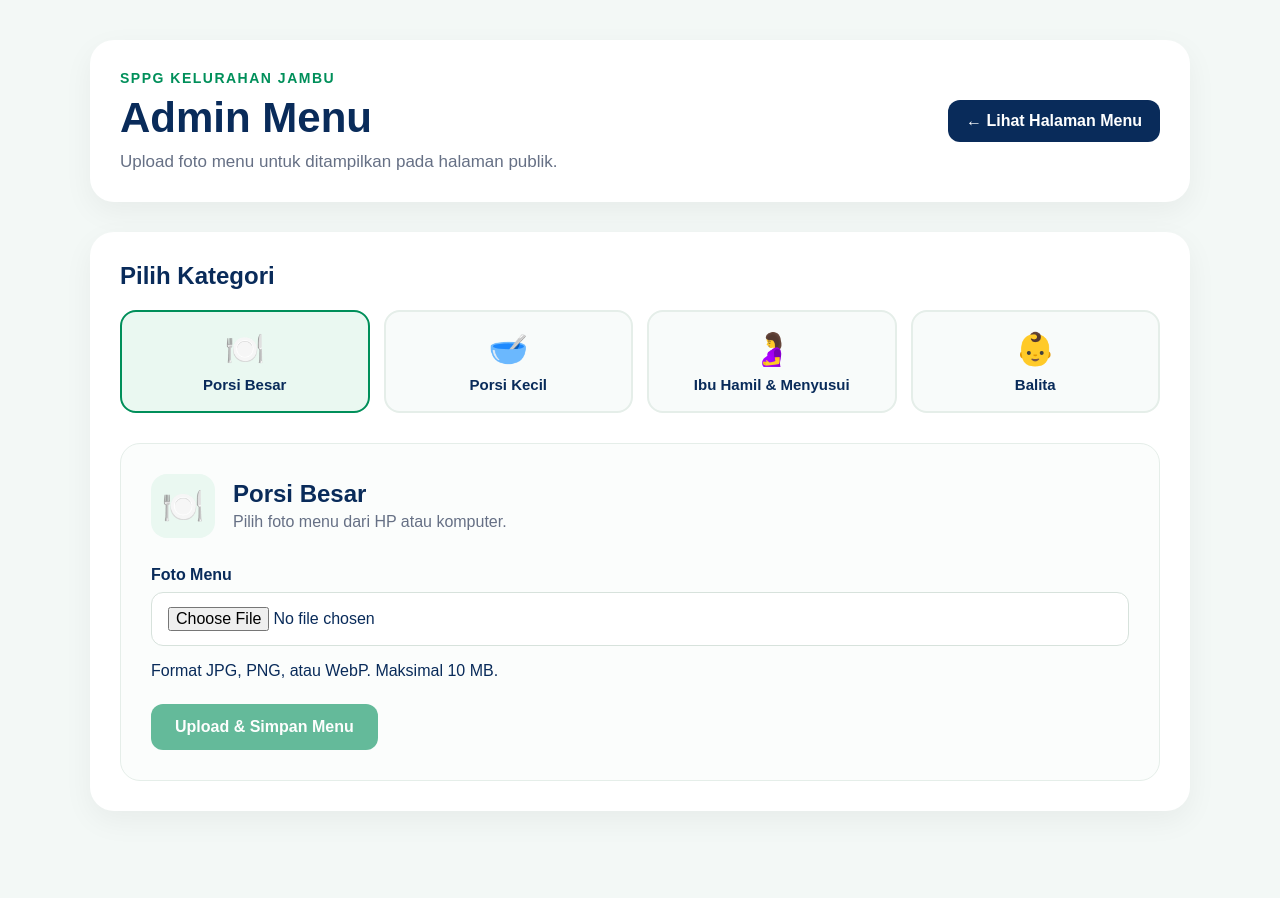
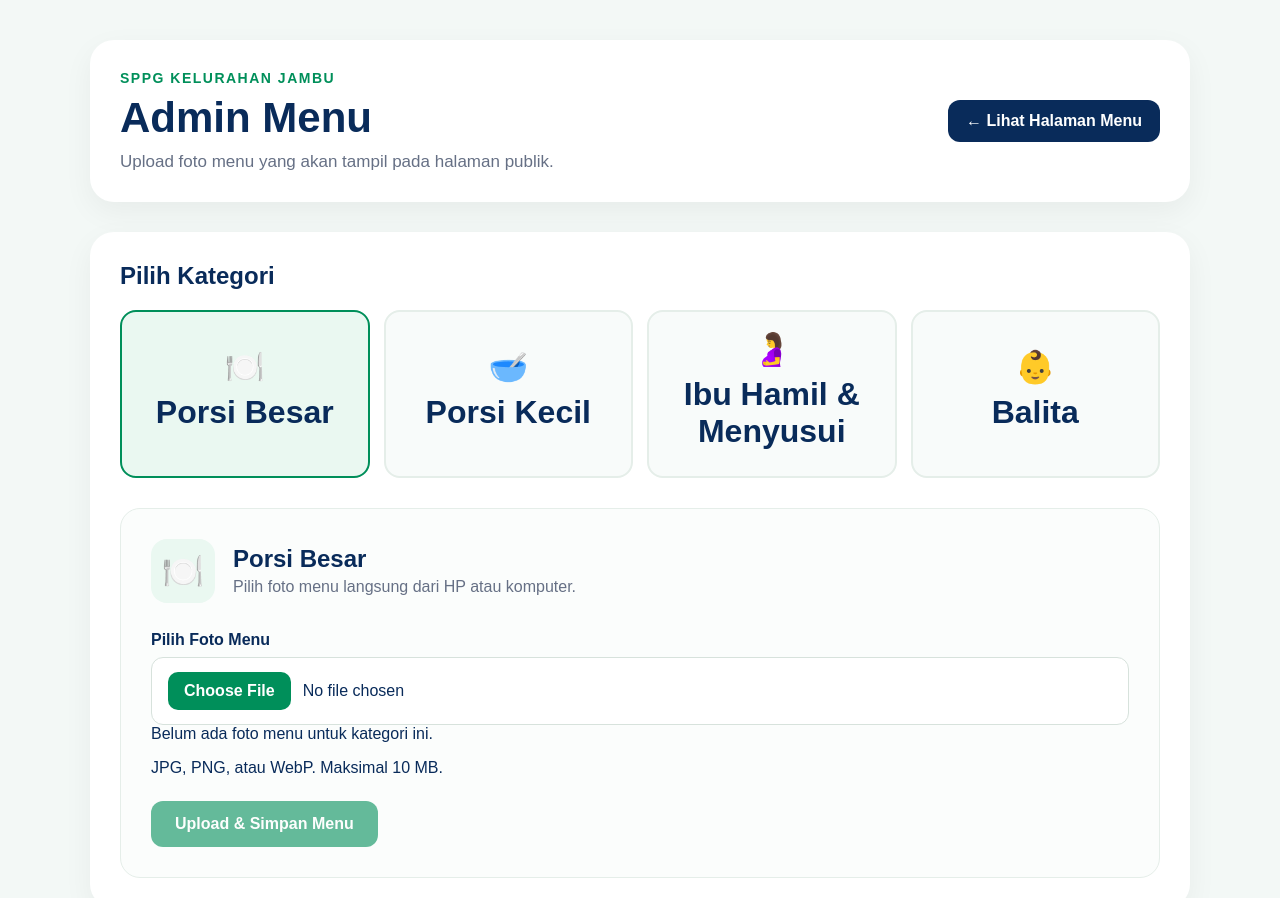
Before and after one commit to sppgkelurahanjambu-cyber/menu-qr-sppg, a Next.js app: page /admin in a window 1280 px wide. Shown: the top 898 px of the page. Before the commit the page ends 871 px from the top, so only its background shows below. Built offline with nearby package versions, Linux system fonts and the light colour scheme; no server answers; the database is empty.

Commit message:
Update page.tsx

```diff
--- a/app/admin/page.tsx
+++ b/app/admin/page.tsx
@@ -35,11 +35,15 @@ export default function AdminPage() {
   const [selectedCategory, setSelectedCategory] =
     useState("porsi_besar");
 
-  const [imageUrl, setImageUrl] = useState("");
+  const [currentImage, setCurrentImage] = useState("");
   const [selectedFile, setSelectedFile] = useState<File | null>(null);
-  const [previewUrl, setPreviewUrl] = useState("");
+  const [preview, setPreview] = useState("");
   const [loading, setLoading] = useState(false);
   const [message, setMessage] = useState("");
+
+  const currentCategory = categories.find(
+    (category) => category.key === selectedCategory
+  );
 
   useEffect(() => {
     loadMenu();
@@ -48,21 +52,21 @@ export default function AdminPage() {
   async function loadMenu() {
     setMessage("");
     setSelectedFile(null);
-    setPreviewUrl("");
+    setPreview("");
 
     const { data, error } = await supabase
       .from("menu_photos")
       .select("image_url")
       .eq("category", selectedCategory)
-      .single();
+      .maybeSingle();
 
     if (error) {
-      console.error(error);
-      setImageUrl("");
+      console.error("Load menu error:", error);
+      setCurrentImage("");
       return;
     }
 
-    setImageUrl(data?.image_url || "");
+    setCurrentImage(data?.image_url || "");
   }
 
   function handleFileChange(
@@ -70,26 +74,33 @@ export default function AdminPage() {
   ) {
     const file = event.target.files?.[0];
 
-    if (!file) return;
+    if (!file) {
+      return;
+    }
+
+    setMessage("");
 
     if (!file.type.startsWith("image/")) {
-      setMessage("File harus berupa gambar.");
+      setMessage("File yang dipilih harus berupa foto.");
+      event.target.value = "";
       return;
     }
 
     if (file.size > 10 * 1024 * 1024) {
       setMessage("Ukuran foto maksimal 10 MB.");
+      event.target.value = "";
       return;
     }
 
     setSelectedFile(file);
-    setPreviewUrl(URL.createObjectURL(file));
-    setMessage("");
+
+    const previewUrl = URL.createObjectURL(file);
+    setPreview(previewUrl);
   }
 
-  async function saveMenu() {
+  async function uploadMenu() {
     if (!selectedFile) {
-      setMessage("Silakan pilih foto terlebih dahulu.");
+      setMessage("Silakan pilih foto menu terlebih dahulu.");
       return;
     }
 
@@ -97,87 +108,121 @@ export default function AdminPage() {
     setMessage("");
 
     try {
-      const fileExtension =
-        selectedFile.name.split(".").pop() || "jpg";
+      const extension =
+        selectedFile.name.split(".").pop()?.toLowerCase() || "jpg";
 
-      const fileName = `${selectedCategory}-${Date.now()}.${fileExtension}`;
+      const fileName =
+        `${selectedCategory}-${Date.now()}.${extension}`;
 
       const filePath = `menu/${fileName}`;
 
+      /*
+       * Upload foto ke Supabase Storage
+       */
       const { error: uploadError } = await supabase.storage
         .from("menu-photos")
         .upload(filePath, selectedFile, {
           cacheControl: "3600",
           upsert: false,
+          contentType: selectedFile.type,
         });
 
       if (uploadError) {
-        console.error(uploadError);
-        setMessage("Gagal mengupload foto.");
+        console.error("Upload error:", uploadError);
+        setMessage(
+          `Gagal upload foto: ${uploadError.message}`
+        );
         setLoading(false);
         return;
       }
 
+      /*
+       * Ambil URL foto
+       */
       const { data: publicUrlData } = supabase.storage
         .from("menu-photos")
         .getPublicUrl(filePath);
 
-      const publicUrl = publicUrlData.publicUrl;
+      const imageUrl = publicUrlData.publicUrl;
 
-      const { error: updateError } = await supabase
+      /*
+       * Simpan URL ke tabel menu_photos
+       */
+      const { error: databaseError } = await supabase
         .from("menu_photos")
         .update({
-          image_url: publicUrl,
+          image_url: imageUrl,
           updated_at: new Date().toISOString(),
         })
         .eq("category", selectedCategory);
 
-      if (updateError) {
-        console.error(updateError);
-        setMessage("Foto berhasil diupload, tetapi gagal menyimpan menu.");
+      if (databaseError) {
+        console.error(
+          "Database error:",
+          databaseError
+        );
+
+        setMessage(
+          `Foto berhasil diupload, tetapi gagal menyimpan data: ${databaseError.message}`
+        );
+
         setLoading(false);
         return;
       }
 
-      setImageUrl(publicUrl);
+      setCurrentImage(imageUrl);
       setSelectedFile(null);
-      setPreviewUrl("");
+      setPreview("");
 
-      setMessage("Foto menu berhasil disimpan.");
+      setMessage(
+        `Foto ${currentCategory?.title} berhasil disimpan.`
+      );
     } catch (error) {
-      console.error(error);
-      setMessage("Terjadi kesalahan saat mengupload foto.");
+      console.error("Unexpected error:", error);
+
+      setMessage(
+        "Terjadi kesalahan saat mengupload foto."
+      );
     }
 
     setLoading(false);
   }
 
-  const currentCategory = categories.find(
-    (category) => category.key === selectedCategory
-  );
-
   return (
     <main className="admin-page">
+
+      {/* HEADER */}
       <div className="admin-header">
         <div>
-          <p className="eyebrow">SPPG KELURAHAN JAMBU</p>
+          <p className="eyebrow">
+            SPPG KELURAHAN JAMBU
+          </p>
 
           <h1>Admin Menu</h1>
 
           <p>
-            Upload foto menu untuk ditampilkan pada halaman publik.
+            Upload foto menu yang akan tampil pada
+            halaman publik.
           </p>
         </div>
 
-        <a href="/" className="back-button">
+        <a
+          href="/"
+          className="back-button"
+        >
           ← Lihat Halaman Menu
         </a>
       </div>
 
+
+      {/* PANEL */}
       <section className="admin-panel">
+
         <h2>Pilih Kategori</h2>
 
+        {/* KATEGORI */}
         <div className="category-buttons">
+
           {categories.map((category) => (
             <button
               key={category.key}
@@ -191,65 +236,115 @@ export default function AdminPage() {
                 setSelectedCategory(category.key)
               }
             >
-              <span>{category.icon}</span>
-              {category.title}
+              <span className="category-icon">
+                {category.icon}
+              </span>
+
+              <span>
+                {category.title}
+              </span>
             </button>
           ))}
+
         </div>
 
+
+        {/* EDITOR */}
         <div className="menu-editor">
+
           <div className="editor-title">
+
             <span className="editor-icon">
               {currentCategory?.icon}
             </span>
 
             <div>
-              <h2>{currentCategory?.title}</h2>
+              <h2>
+                {currentCategory?.title}
+              </h2>
+
               <p>
-                Pilih foto menu dari HP atau komputer.
+                Pilih foto menu langsung dari HP
+                atau komputer.
               </p>
             </div>
+
           </div>
 
-          <label htmlFor="menuPhoto">
-            Foto Menu
+
+          {/* FILE INPUT */}
+          <label
+            htmlFor="menuPhoto"
+            className="upload-label"
+          >
+            Pilih Foto Menu
           </label>
 
           <input
             id="menuPhoto"
             type="file"
-            accept="image/*"
+            accept="image/jpeg,image/png,image/webp,image/*"
             onChange={handleFileChange}
+            className="file-input"
           />
 
-          {previewUrl && (
+
+          {/* PREVIEW FOTO BARU */}
+          {preview && (
             <div className="image-preview">
+
+              <p className="preview-title">
+                Preview Foto Baru
+              </p>
+
               <img
-                src={previewUrl}
+                src={preview}
                 alt="Preview foto menu"
               />
+
             </div>
           )}
 
-          {!previewUrl && imageUrl && (
+
+          {/* FOTO YANG TERSIMPAN */}
+          {!preview && currentImage && (
             <div className="image-preview">
+
+              <p className="preview-title">
+                Foto Menu Saat Ini
+              </p>
+
               <img
-                src={imageUrl}
-                alt={`Foto ${currentCategory?.title}`}
+                src={currentImage}
+                alt={`Menu ${currentCategory?.title}`}
               />
+
             </div>
           )}
 
+
+          {!currentImage && !preview && (
+            <div className="empty-preview">
+              Belum ada foto menu untuk kategori ini.
+            </div>
+          )}
+
+
           <p className="upload-info">
-            Format JPG, PNG, atau WebP. Maksimal 10 MB.
+            JPG, PNG, atau WebP. Maksimal 10 MB.
           </p>
 
+
+          {/* BUTTON */}
           <div className="editor-actions">
+
             <button
               type="button"
               className="save-button"
-              onClick={saveMenu}
-              disabled={loading || !selectedFile}
+              onClick={uploadMenu}
+              disabled={
+                loading || !selectedFile
+              }
             >
               {loading
                 ? "Mengupload..."
@@ -261,9 +356,13 @@ export default function AdminPage() {
                 {message}
               </span>
             )}
+
           </div>
+
         </div>
+
       </section>
+
     </main>
   );
 }
```
